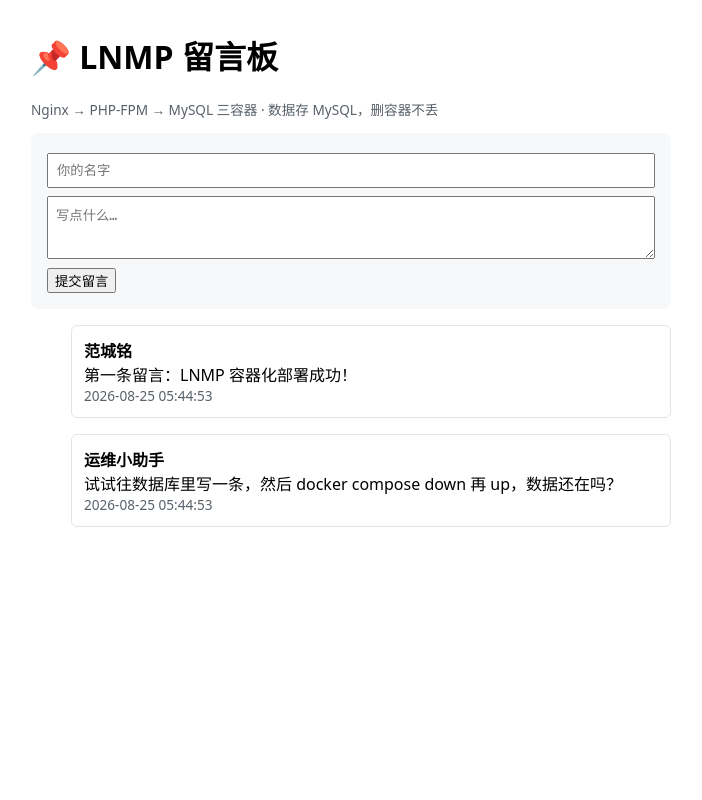
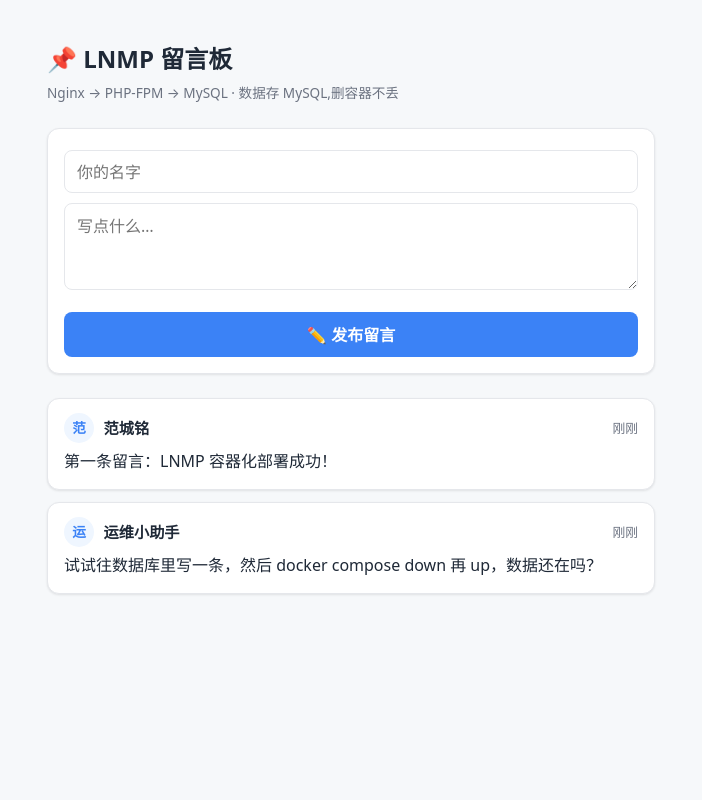
Before and after one commit to chenxuanyeqwq/k8s-monitoring-project, a PHP site: page / in a window 1280 px wide. Shown: the whole page, without its empty margins (289-991 px from the left). Run offline with PHP 8.4, Linux system fonts and the light colour scheme; data comes from the database, SQL or seed files in the repository.

Commit message:
feat: 留言板前端清爽SaaS版(设计系统+友好时间+提交Toast+空状态+移动端)

```diff
--- a/01-lnmp/php/www/index.php
+++ b/01-lnmp/php/www/index.php
@@ -1,19 +1,16 @@
 <?php
 /**
- * LNMP 留言板
+ * LNMP 留言板 · 清爽 SaaS 版前端
  * 链路：Nginx -> PHP-FPM -> MySQL
- * 功能：展示历史留言 + 提交新留言
- *
- * 环境变量在 docker-compose.yml 里通过 environment 注入（MYSQL_HOST 等），
- * 好处：数据库地址/账号不写死在代码里，换个环境不用改代码。
+ * 功能：展示留言 + 提交留言 + 友好时间 + 提交反馈 + 移动端适配
  */
+date_default_timezone_set('Asia/Shanghai');   // 供 ISO 输出统一时区
 
 $host = getenv('MYSQL_HOST') ?: 'db';
 $user = getenv('MYSQL_USER') ?: 'guest';
 $pass = getenv('MYSQL_PASSWORD') ?: 'guest123';
 $db   = getenv('MYSQL_DATABASE') ?: 'guestbook';
 
-// PDO 连接 MySQL；charset 用 utf8mb4 避免中文乱码
 try {
     $pdo = new PDO("mysql:host=$host;dbname=$db;charset=utf8mb4", $user, $pass);
     $pdo->setAttribute(PDO::ATTR_ERRMODE, PDO::ERRMODE_EXCEPTION);
@@ -22,7 +19,7 @@ try {
     die("数据库连接失败：" . htmlspecialchars($e->getMessage()));
 }
 
-// 处理提交：用 prepared statement + htmlspecialchars 防 SQL 注入和 XSS
+// 提交：prepared statement 防注入 + PRG 防重复提交
 if ($_SERVER['REQUEST_METHOD'] === 'POST') {
     $name    = trim($_POST['name'] ?? '');
     $content = trim($_POST['content'] ?? '');
@@ -30,12 +27,12 @@ if ($_SERVER['REQUEST_METHOD'] === 'POST') {
         $stmt = $pdo->prepare("INSERT INTO messages (name, content) VALUES (?, ?)");
         $stmt->execute([$name, $content]);
     }
-    header('Location: index.php'); // 提交后重定向，避免刷新重复提交
+    header('Location: index.php?posted=1');
     exit;
 }
 
-// 读取最近 50 条留言
-$messages = $pdo->query("SELECT * FROM messages ORDER BY created_at DESC LIMIT 50")->fetchAll(PDO::FETCH_ASSOC);
+$showToast = isset($_GET['posted']);
+$messages  = $pdo->query("SELECT * FROM messages ORDER BY created_at DESC LIMIT 50")->fetchAll(PDO::FETCH_ASSOC);
 ?>
 <!DOCTYPE html>
 <html lang="zh-CN">
@@ -44,33 +41,149 @@ $messages = $pdo->query("SELECT * FROM messages ORDER BY created_at DESC LIMIT 5
 <meta name="viewport" content="width=device-width, initial-scale=1.0">
 <title>LNMP 留言板</title>
 <style>
-  body { font-family: system-ui, sans-serif; max-width: 640px; margin: 2rem auto; padding: 0 1rem; }
-  form { background: #f6f8fa; padding: 1rem; border-radius: 8px; }
-  input, textarea { width: 100%; padding: .5rem; margin: .25rem 0; box-sizing: border-box; }
-  li { margin: 1rem 0; list-style: none; background: #fff; border: 1px solid #e1e4e8; border-radius: 6px; padding: .75rem; }
-  .meta { color: #586069; font-size: .85rem; }
+:root {
+  --accent: #3b82f6; --accent-bg: #eff6ff; --accent-dark: #2563eb;
+  --bg: #f6f8fa; --card: #ffffff; --text: #1f2937; --muted: #6b7280;
+  --border: #e5e7eb; --radius: 12px;
+  --shadow: 0 1px 3px rgba(0,0,0,.06), 0 1px 2px rgba(0,0,0,.04);
+  --shadow-lg: 0 6px 16px rgba(0,0,0,.10);
+}
+* { box-sizing: border-box; margin: 0; padding: 0; }
+body {
+  font-family: system-ui, -apple-system, "PingFang SC", "Microsoft YaHei", sans-serif;
+  background: var(--bg); color: var(--text); line-height: 1.6; min-height: 100vh;
+}
+main { max-width: 640px; margin: 0 auto; padding: 2.5rem 1rem 3rem; }
+header.site { margin-bottom: 1.5rem; }
+header.site h1 { font-size: 1.5rem; font-weight: 700; display: flex; align-items: center; gap: .5rem; }
+header.site p.meta { color: var(--muted); font-size: .85rem; margin-top: .25rem; }
+.card { background: var(--card); border: 1px solid var(--border); border-radius: var(--radius); box-shadow: var(--shadow); }
+
+form.card { padding: 1rem; margin-bottom: 1.5rem; }
+input[type=text], textarea {
+  width: 100%; padding: .6rem .75rem; margin: .3rem 0;
+  border: 1px solid var(--border); border-radius: 8px; font-size: 1rem;
+  font-family: inherit; color: var(--text); background: var(--card);
+  transition: border-color .15s, box-shadow .15s;
+}
+input[type=text]:focus, textarea:focus {
+  outline: none; border-color: var(--accent); box-shadow: 0 0 0 3px var(--accent-bg);
+}
+textarea { resize: vertical; min-height: 72px; }
+button[type=submit] {
+  width: 100%; margin-top: .6rem; padding: .65rem;
+  background: var(--accent); color: #fff; border: none; border-radius: 8px;
+  font-size: 1rem; font-weight: 600; cursor: pointer; transition: background .15s;
+}
+button[type=submit]:hover { background: var(--accent-dark); }
+button[type=submit]:active { transform: scale(.99); }
+
+ul.messages { list-style: none; display: flex; flex-direction: column; gap: .75rem; }
+li.msg { padding: .9rem 1rem; transition: transform .15s, box-shadow .15s; }
+li.msg:hover { transform: translateY(-1px); box-shadow: var(--shadow-lg); }
+.msg-head { display: flex; align-items: center; gap: .6rem; margin-bottom: .35rem; }
+.avatar {
+  width: 30px; height: 30px; border-radius: 50%;
+  background: var(--accent-bg); color: var(--accent);
+  display: flex; align-items: center; justify-content: center;
+  font-size: .85rem; font-weight: 700; flex-shrink: 0;
+}
+.msg-name { font-weight: 600; font-size: .95rem; }
+.msg-time { color: var(--muted); font-size: .8rem; margin-left: auto; }
+.msg-body { overflow-wrap: anywhere; }
+
+.empty { text-align: center; padding: 3rem 1rem; color: var(--muted); }
+.empty .icon { font-size: 2.5rem; margin-bottom: .5rem; }
+.empty .t1 { color: var(--text); font-weight: 600; margin-bottom: .2rem; }
+.empty .t2 { font-size: .85rem; }
+
+.toast {
+  position: fixed; top: 1rem; left: 50%; transform: translateX(-50%);
+  background: #10b981; color: #fff; padding: .6rem 1.2rem; border-radius: 999px;
+  font-size: .9rem; box-shadow: var(--shadow-lg); z-index: 50;
+  animation: toast-in .3s ease;
+}
+.toast.hide { opacity: 0; transform: translateX(-50%) translateY(-8px); transition: opacity .3s, transform .3s; }
+@keyframes toast-in { from { opacity: 0; transform: translateX(-50%) translateY(-8px); } to { opacity: 1; transform: translateX(-50%); } }
+
+@media (max-width: 480px) {
+  main { padding: 1.5rem .75rem 2.5rem; }
+  header.site h1 { font-size: 1.3rem; }
+  li.msg { padding: .8rem .85rem; }
+  input[type=text], textarea, button[type=submit] { min-height: 44px; }
+}
 </style>
 </head>
 <body>
+<?php if ($showToast): ?>
+<div class="toast" id="toast">✓ 留言已发布</div>
+<?php endif; ?>
+<main>
+  <header class="site">
     <h1>📌 LNMP 留言板</h1>
-<p class="meta">Nginx → PHP-FPM → MySQL 三容器 · 数据存 MySQL，删容器不丢</p>
+    <p class="meta">Nginx → PHP-FPM → MySQL · 数据存 MySQL,删容器不丢</p>
+  </header>
 
-<form method="post">
-  <input name="name" placeholder="你的名字" required>
+  <form class="card" method="post">
+    <input type="text" name="name" placeholder="你的名字" required>
     <textarea name="content" placeholder="写点什么…" rows="3" required></textarea>
-  <button type="submit">提交留言</button>
+    <button type="submit">✏️ 发布留言</button>
   </form>
 
-<ul>
   <?php if (empty($messages)): ?>
-  <li class="meta">还没有留言，来抢第一条吧。</li>
-<?php else: foreach ($messages as $m): ?>
-  <li>
-    <div><strong><?= htmlspecialchars($m['name']) ?></strong></div>
-    <div><?= nl2br(htmlspecialchars($m['content'])) ?></div>
-    <div class="meta"><?= htmlspecialchars($m['created_at']) ?></div>
+  <div class="card empty">
+    <div class="icon">✨</div>
+    <div class="t1">还没有留言</div>
+    <div class="t2">来抢第一条吧,在上面写下你的第一句话</div>
+  </div>
+  <?php else: ?>
+  <ul class="messages">
+    <?php foreach ($messages as $m): ?>
+    <li class="msg card">
+      <div class="msg-head">
+        <?php $initial = function_exists('mb_substr') ? mb_substr($m['name'], 0, 1, 'UTF-8') : substr($m['name'], 0, 1); ?>
+        <span class="avatar"><?= htmlspecialchars($initial) ?></span>
+        <span class="msg-name"><?= htmlspecialchars($m['name']) ?></span>
+        <span class="msg-time" data-time="<?= date('c', strtotime($m['created_at'] . ' UTC')) ?>"><?= htmlspecialchars($m['created_at']) ?></span>
+      </div>
+      <div class="msg-body"><?= nl2br(htmlspecialchars($m['content'])) ?></div>
     </li>
-<?php endforeach; endif; ?>
+    <?php endforeach; ?>
   </ul>
+  <?php endif; ?>
+</main>
+
+<script>
+// 友好时间：把 data-time(ISO) 转成"刚刚/x 分钟前/昨天"等
+document.querySelectorAll('.msg-time').forEach(function (el) {
+  var iso = el.getAttribute('data-time');
+  if (!iso) return;
+  var t = new Date(iso).getTime();
+  if (isNaN(t)) return;
+  var diff = (Date.now() - t) / 1000;
+  var text;
+  if (diff < 60) text = '刚刚';
+  else if (diff < 3600) text = Math.floor(diff / 60) + ' 分钟前';
+  else if (diff < 86400) text = Math.floor(diff / 3600) + ' 小时前';
+  else if (diff < 604800) {
+    var days = Math.floor(diff / 86400);
+    text = days === 1 ? '昨天' : days + ' 天前';
+  } else {
+    var d = new Date(t);
+    function p(n) { return n < 10 ? '0' + n : n; }
+    text = d.getFullYear() + '-' + p(d.getMonth() + 1) + '-' + p(d.getDate()) + ' ' + p(d.getHours()) + ':' + p(d.getMinutes());
+  }
+  el.textContent = text;
+});
+
+// Toast 3 秒后淡出并移除
+var toast = document.getElementById('toast');
+if (toast) {
+  setTimeout(function () {
+    toast.classList.add('hide');
+    setTimeout(function () { toast.remove(); }, 400);
+  }, 3000);
+}
+</script>
 </body>
 </html>
```
Lines whose indentation alone changed are shown as unchanged.
